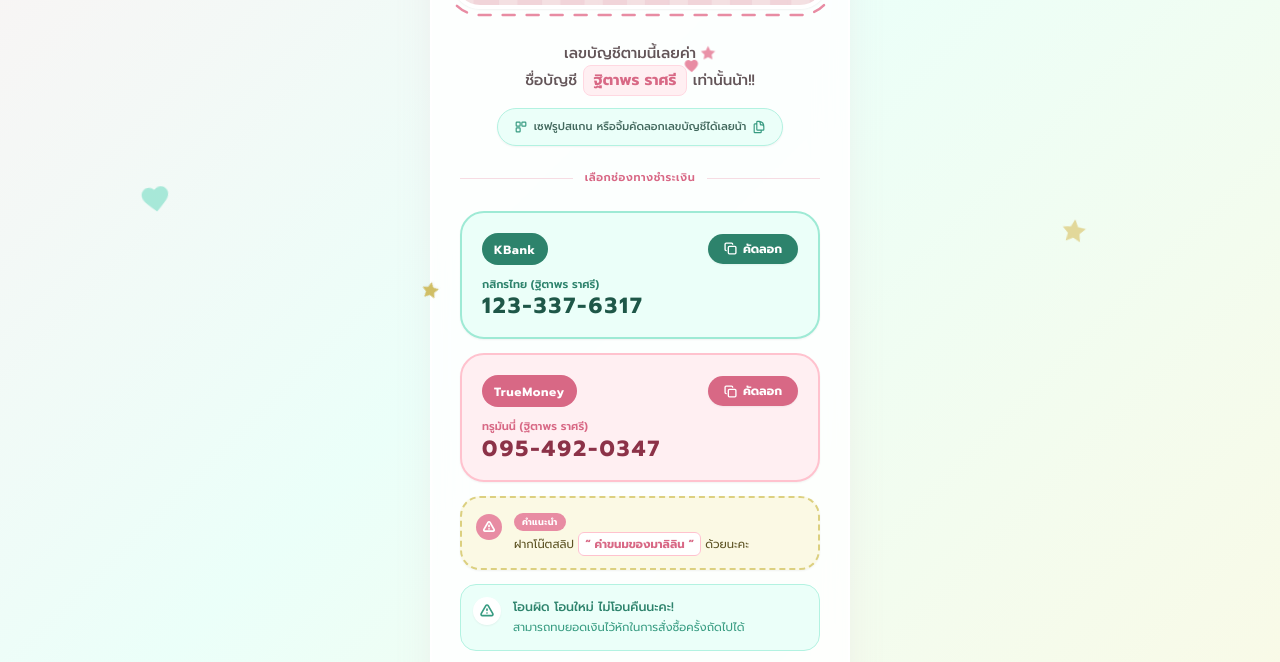
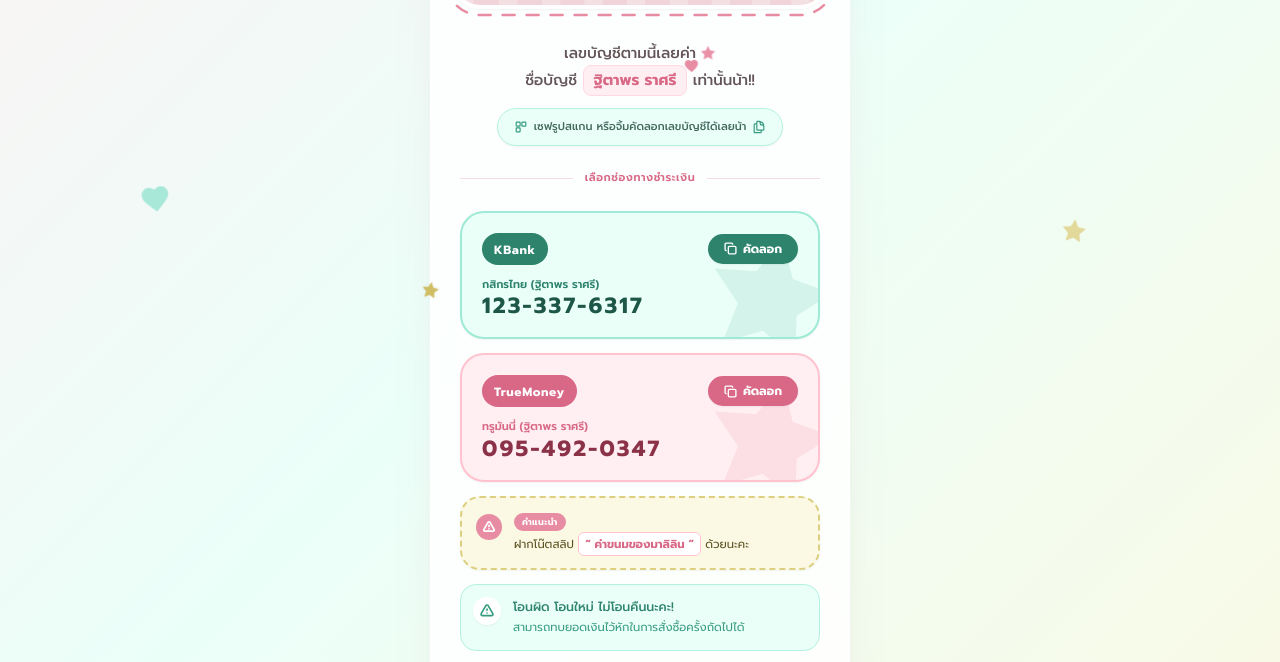
Before and after one commit to phatnicha/Malilyn-ler, a plain HTML site: page index.html in a window 1280 px wide. Shown: the part 505-1167 px from the top of the page. Drawn offline with nearby package versions, Linux system fonts and the light colour scheme.

Commit message:
Update index.html

```diff
--- a/index.html
+++ b/index.html
@@ -163,6 +163,11 @@
 
                     <!-- บัตรกสิกรไทย (ใช้สีเขียว EBFFF9) -->
                     <div class="virtual-card relative bg-[#EBFFF9] rounded-[24px] p-5 shadow-sm border-2 border-[#9EEAD5] overflow-hidden cursor-pointer" onclick="copyText('1233376317', this, 'kbank')">
+                        <!-- ดาวจางๆ Watermark มุมขวาล่าง -->
+                        <svg class="absolute -right-6 -bottom-8 w-36 h-36 text-[#379B81] opacity-[0.12] pointer-events-none transform rotate-12" fill="currentColor" viewBox="0 0 24 24">
+                            <path d="M12 2L15.09 8.26L22 9.27L17 14.14L18.18 21.02L12 17.77L5.82 21.02L7 14.14L2 9.27L8.91 8.26L12 2Z"/>
+                        </svg>
+
                         <div class="relative z-10 flex flex-col gap-3">
                             <div class="flex justify-between items-center">
                                 <div class="bg-[#2D836C] px-3 py-1 rounded-full">
@@ -182,6 +187,11 @@
 
                     <!-- บัตร TrueMoney (ใช้สีชมพู FFEFF2) -->
                     <div class="virtual-card relative bg-[#FFEFF2] rounded-[24px] p-5 shadow-sm border-2 border-[#FFC2CE] overflow-hidden cursor-pointer" onclick="copyText('0954920347', this, 'true')">
+                        <!-- ดาวจางๆ Watermark มุมขวาล่าง -->
+                        <svg class="absolute -right-6 -bottom-8 w-36 h-36 text-[#D86885] opacity-[0.12] pointer-events-none transform rotate-12" fill="currentColor" viewBox="0 0 24 24">
+                            <path d="M12 2L15.09 8.26L22 9.27L17 14.14L18.18 21.02L12 17.77L5.82 21.02L7 14.14L2 9.27L8.91 8.26L12 2Z"/>
+                        </svg>
+
                         <div class="relative z-10 flex flex-col gap-3">
                             <div class="flex justify-between items-center">
                                 <div class="bg-[#D86885] px-3 py-1 rounded-full">
```
